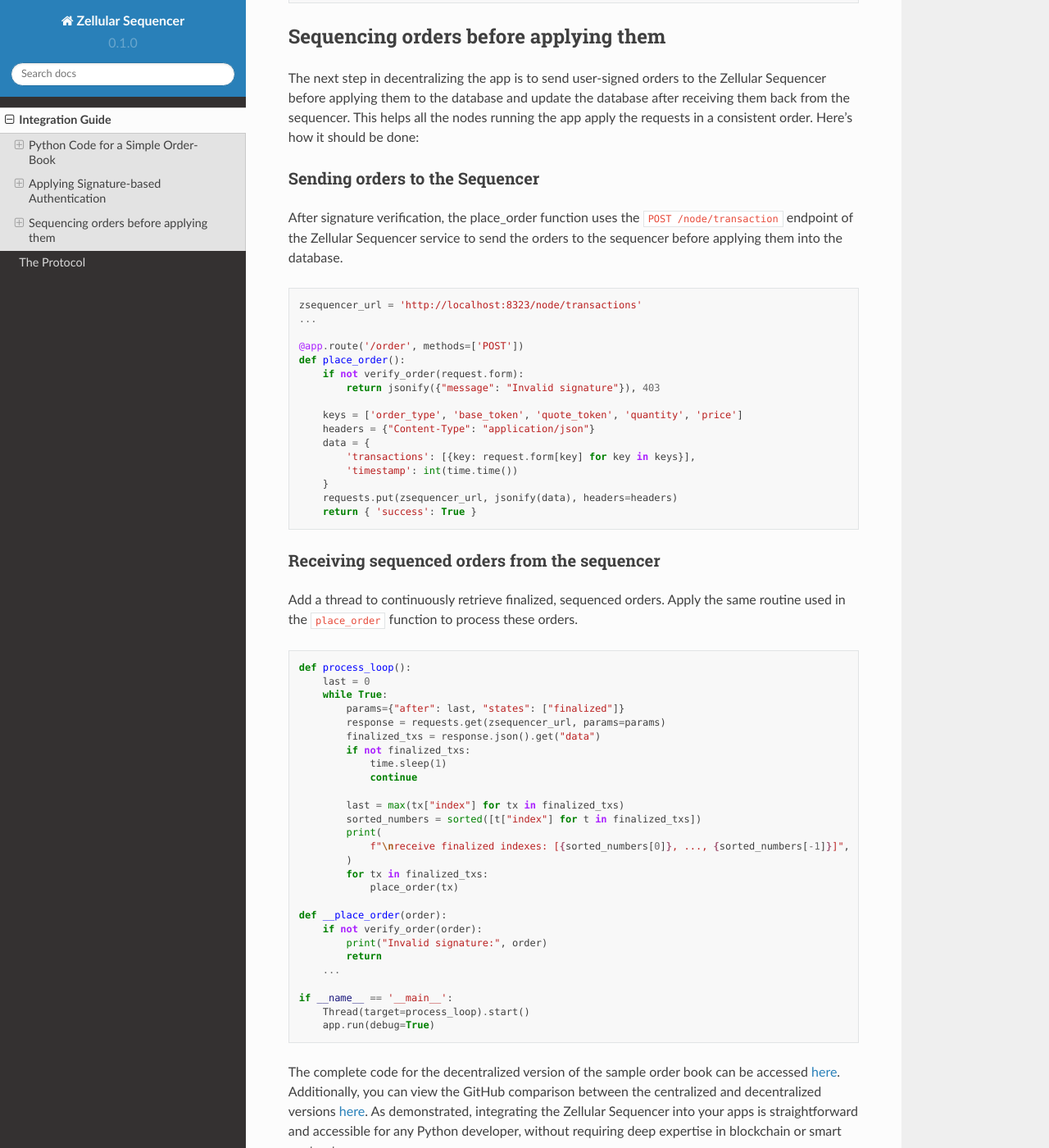
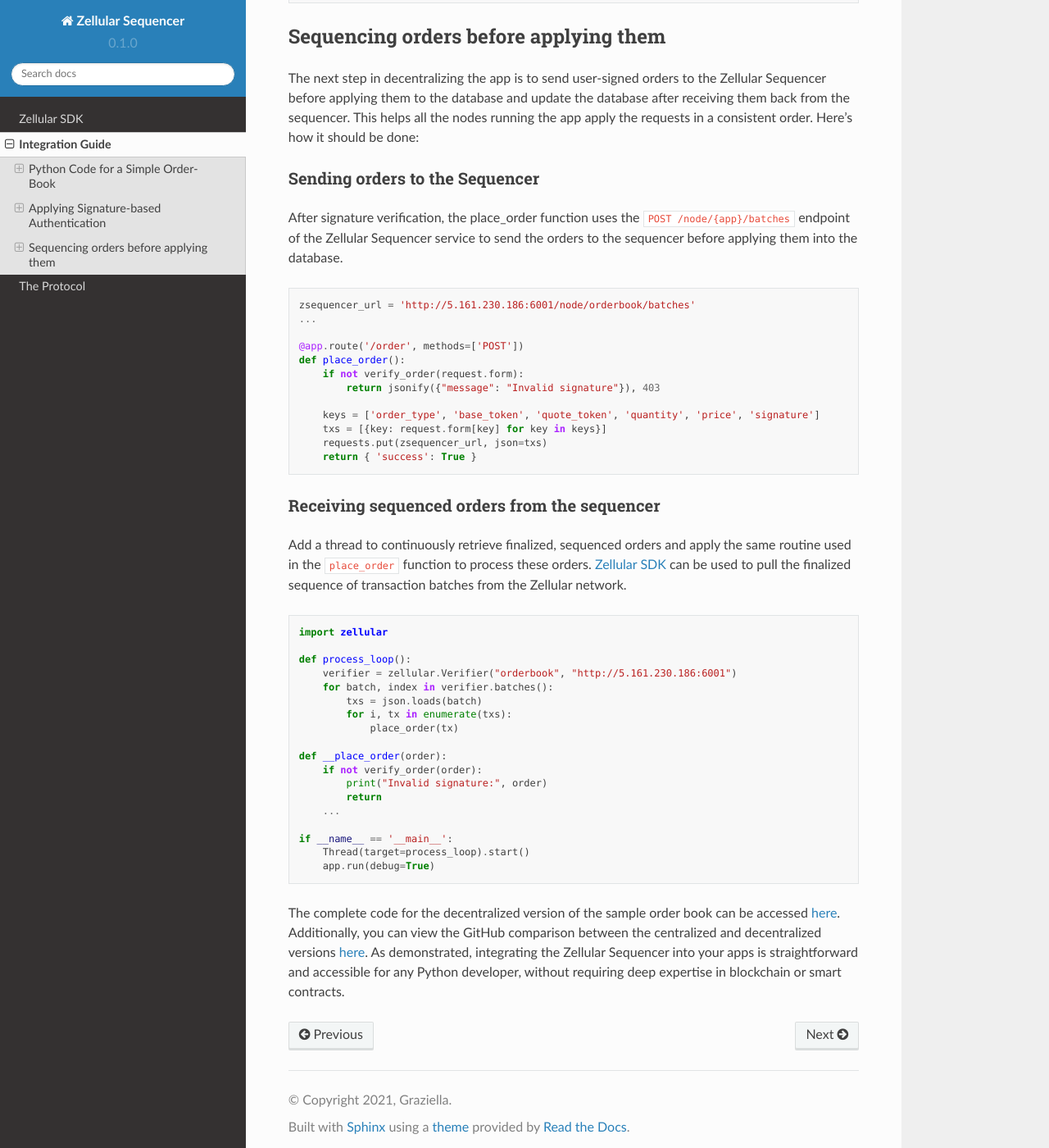
Before and after one commit to zellular-xyz/zsequencer, a Sphinx documentation site: the page built from docs/source/integration.rst, in a window 1280 px wide and 1400 px high, scrolled down 3108 px. Shown: the whole window at 82% size. Built offline with Sphinx 7.4.7 and the Read the Docs theme 2.0.0, drawn with Linux system fonts in a browser that asks for light colours.

Commit message:
update docs

```diff
--- a/docs/source/index.rst
+++ b/docs/source/index.rst
@@ -27,5 +27,6 @@
 
 .. toctree::
 
+   sdk
    integration
    protocol
--- a/docs/source/integration.rst
+++ b/docs/source/integration.rst
@@ -164,12 +164,12 @@
 Sending orders to the Sequencer
 ~~~~~~~~~~~~~~~~~~~~~~~~~~~~~~~~~~~~~
 
-After signature verification, the place_order function uses the :code:`POST /node/transaction` endpoint of the Zellular Sequencer service to send the orders to the sequencer before applying them into the database.
+After signature verification, the place_order function uses the :code:`POST /node/{app}/batches` endpoint of the Zellular Sequencer service to send the orders to the sequencer before applying them into the database.
 
 
 .. code-block:: python
 
-    zsequencer_url = 'http://localhost:8323/node/transactions'
+    zsequencer_url = 'http://5.161.230.186:6001/node/orderbook/batches'
     ...
 
     @app.route('/order', methods=['POST'])
@@ -177,38 +177,26 @@
         if not verify_order(request.form):
             return jsonify({"message": "Invalid signature"}), 403
 
-        keys = ['order_type', 'base_token', 'quote_token', 'quantity', 'price']
-        headers = {"Content-Type": "application/json"}
-        data = {
-            'transactions': [{key: request.form[key] for key in keys}],
-            'timestamp': int(time.time())
-        }
-        requests.put(zsequencer_url, jsonify(data), headers=headers)
+        keys = ['order_type', 'base_token', 'quote_token', 'quantity', 'price', 'signature']
+        txs = [{key: request.form[key] for key in keys}]
+        requests.put(zsequencer_url, json=txs)
         return { 'success': True }
 
 Receiving sequenced orders from the sequencer
 ~~~~~~~~~~~~~~~~~~~~~~~~~~~~~~~~~~~~~~~~~~~~~
 
-Add a thread to continuously retrieve finalized, sequenced orders. Apply the same routine used in the :code:`place_order` function to process these orders.
+Add a thread to continuously retrieve finalized, sequenced orders and apply the same routine used in the :code:`place_order` function to process these orders. `Zellular SDK <https://github.com/zellular-xyz/zellular.py>`_ can be used to pull the finalized sequence of transaction batches from the Zellular network.
+
 
 .. code-block:: python
 
+    import zellular
+
     def process_loop():
-        last = 0
-        while True:
-            params={"after": last, "states": ["finalized"]}
-            response = requests.get(zsequencer_url, params=params)
-            finalized_txs = response.json().get("data")
-            if not finalized_txs:
-                time.sleep(1)
-                continue
-
-            last = max(tx["index"] for tx in finalized_txs)
-            sorted_numbers = sorted([t["index"] for t in finalized_txs])
-            print(
-                f"\nreceive finalized indexes: [{sorted_numbers[0]}, ..., {sorted_numbers[-1]}]",
-            )
-            for tx in finalized_txs:
+        verifier = zellular.Verifier("orderbook", "http://5.161.230.186:6001")
+        for batch, index in verifier.batches():
+            txs = json.loads(batch)
+            for i, tx in enumerate(txs):
                 place_order(tx)
 
     def __place_order(order):
```
Also changed, not shown: docs/source/sdk.rst (added, +114 -0 lines).
